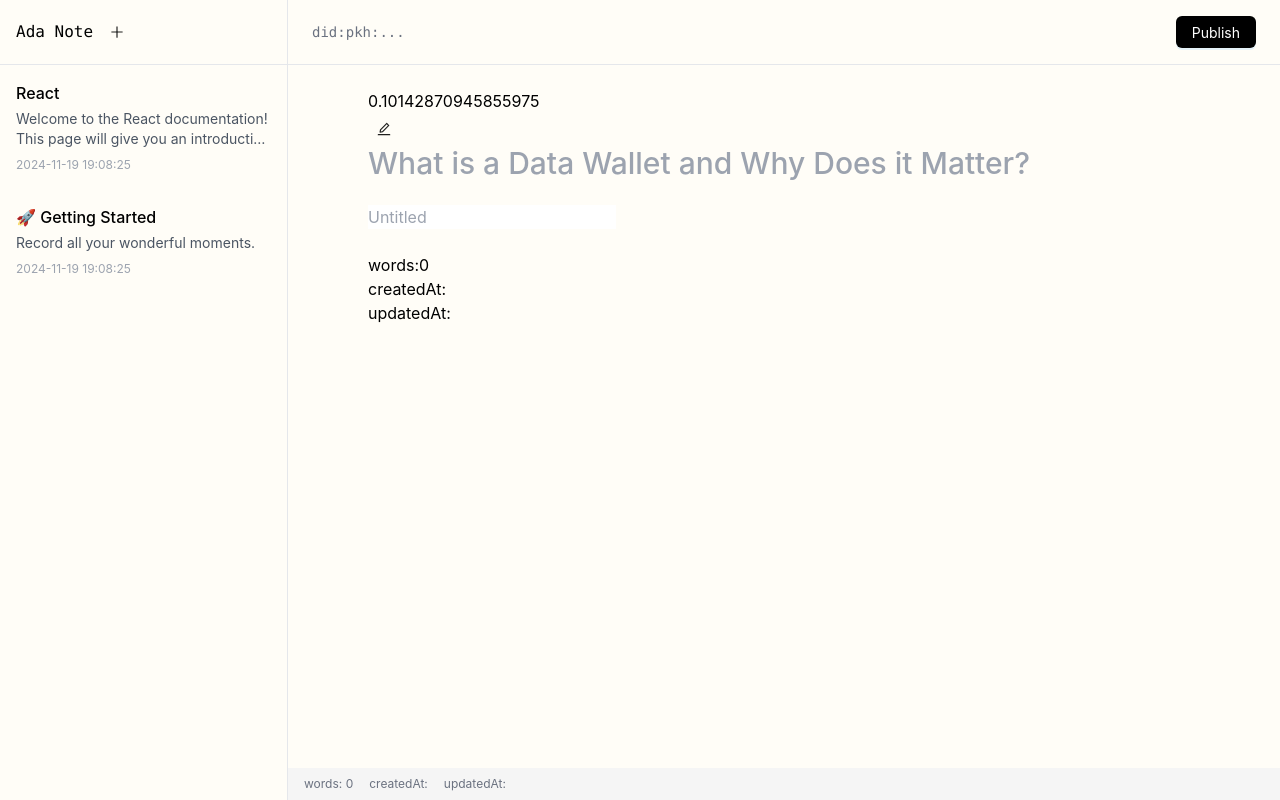
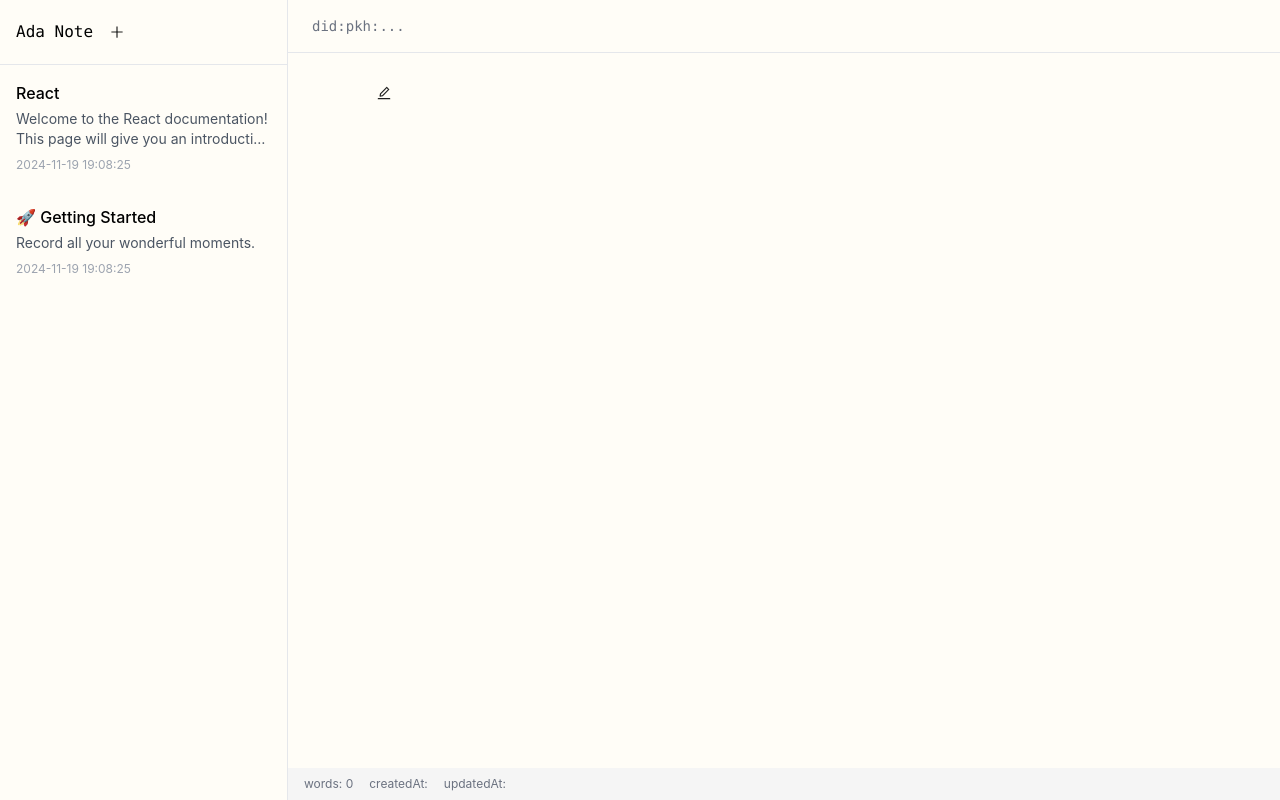
Before and after one commit to shivamangina/ada-box, a React (Create React App) app: page /#/ in a window 1280 px wide. Built offline with nearby package versions, Linux system fonts and the light colour scheme.

Commit message:
feat: Add Context

```diff
--- a/src/components/editor/Editor.tsx
+++ b/src/components/editor/Editor.tsx
@@ -65,8 +65,8 @@ const Editor: ForwardRefRenderFunction<EditorHandle, Props> = ({ selectedPost, m
 
     return (
         <div>
-            <div>
-                <input placeholder="Untitled" value={title} onChange={handleChangeTitle} />
+            <div className="text-3xl font-medium bg-transparent border-none outline-none mb-6">
+                {mode === Mode.Edit ? <input placeholder="Untitled" value={title} onChange={handleChangeTitle} /> : <div>{title}</div>}
             </div>
             {mode === Mode.Edit && <EditorMenu editor={editor} />}
 
@@ -74,19 +74,11 @@ const Editor: ForwardRefRenderFunction<EditorHandle, Props> = ({ selectedPost, m
                 <EditorContent editor={editor} />
             </div>
 
-            <div>
-                <div>
-                    <span>words:</span>
-                    <span>{charCount}</span>
-                </div>
-                <div>
-                    <span>createdAt:</span>
-                    <span>{formatDate(selectedPost?.createdAt)}</span>
-                </div>
-                <div>
-                    <span>updatedAt:</span>
-                    <span>{formatDate(selectedPost?.updatedAt)}</span>
-                </div>
+            {/* Footer */}
+            <div className="fixed bottom-0 left-72 right-0 bg-[#f5f5f5] px-4 py-2 text-xs text-gray-500 flex space-x-4">
+                <span>words: {charCount}</span>
+                <span>createdAt: {selectedPost?.createdAt && formatDate(selectedPost.createdAt)}</span>
+                <span>updatedAt: {selectedPost?.updatedAt && formatDate(selectedPost.updatedAt)}</span>
             </div>
         </div>
     )
--- /dev/null
+++ b/src/context/ContextProvider.tsx
@@ -0,0 +1,26 @@
+/* eslint-disable @typescript-eslint/no-explicit-any */
+import React, { useContext, useReducer } from "react"
+import { initialState } from "./initialState"
+import { GlobalReducer } from "./GlobalReducer"
+
+export const GlobalContext = React.createContext(initialState)
+
+export const GlobalProvider = ({ children }: any) => {
+    const [state, dispatch] = useReducer(GlobalReducer, initialState)
+
+    function setAppLoading(data: any) {
+        dispatch({
+            type: "SET_LOADING",
+            payload: data,
+        })
+    }
+
+    const value = {
+        ...state,
+        setAppLoading,
+    }
+
+    return <GlobalContext.Provider value={value}>{children}</GlobalContext.Provider>
+}
+
+export const useGlobalContext = () => useContext(GlobalContext)
--- /dev/null
+++ b/src/context/GlobalReducer.ts
@@ -0,0 +1,12 @@
+export const GlobalReducer = (state: any, action: { type: any; payload: any }) => {
+    switch (action.type) {
+        case "SET_LOADING":
+            return {
+                ...state,
+                appLoading: action.payload,
+            }
+
+        default:
+            return state
+    }
+}
--- /dev/null
+++ b/src/context/initialState.ts
@@ -0,0 +1,6 @@
+export const initialState: any = {
+    appLoading: false,
+    version: "1.0.0",
+
+    setAppLoading: () => Promise.resolve(),
+}
--- a/src/utils/index.ts
+++ b/src/utils/index.ts
@@ -1,20 +1,16 @@
-import dayjs from "dayjs";
+import dayjs from "dayjs"
 
-export function getAddressFromDid(did: string) {
-  return did.slice(did.lastIndexOf(":") + 1);
-}
-
-export function formatDate(date:any) {
-  if (!date) {
-    return "";
-  }
-  return dayjs(date).format("YYYY-MM-DD HH:mm:ss");
+export function formatDate(date: any) {
+    if (!date) {
+        return ""
+    }
+    return dayjs(date).format("YYYY-MM-DD HH:mm:ss")
 }
 
 export function getShareLink(id: string) {
-  if (window.location.href.includes("localhost")) {
-    return "http://localhost:5222/#/post/" + id;
-  }
+    if (window.location.href.includes("localhost")) {
+        return "http://localhost:5222/#/post/" + id
+    }
 
-  return "https://arazzo.netlify.app/#/post/" + id;
+    return "https://arazzo.netlify.app/#/post/" + id
 }
--- a/src/utils/storage.js
+++ /dev/null
@@ -1,52 +0,0 @@
-const store = {
-    storage: window.localStorage,
-    name: "localStorage",
-    session: {
-        name: "sessionStorage",
-        storage: window.sessionStorage,
-    },
-}
-
-function serialize(val) {
-    return JSON.stringify(val)
-}
-
-function deserialize(val) {
-    try {
-        return JSON.parse(val)
-    } catch (e) {
-        return val || undefined
-    }
-}
-
-const api = {
-    setItem(key, val) {
-        this.storage.setItem(key, serialize(val))
-    },
-    getItem(key) {
-        return deserialize(this.storage.getItem(key))
-    },
-    removeItem(key) {
-        this.storage.removeItem(key)
-    },
-    clear() {
-        this.storage.clear()
-    },
-    getAll() {
-        const storage = this.storage
-        const ret = {}
-
-        for (let i = 0; i < this.storage.length; i++) {
-            const key = storage.key(i)
-            ret[key] = this.getItem(key)
-        }
-
-        return ret
-    },
-}
-
-Object.assign(store, api)
-
-Object.assign(store.session, api)
-
-export default store
--- a/src/views/PostEditor.tsx
+++ b/src/views/PostEditor.tsx
@@ -2,7 +2,6 @@ import React, { useState, useRef } from "react"
 import Editor from "../components/editor/Editor"
 import { Button, Tooltip, Spin } from "antd"
 import { PlusOutlined, EyeOutlined, EditOutlined, ShareAltOutlined } from "@ant-design/icons"
-
 import classnames from "classnames"
 import { EditorHandle, Mode, Post } from "../types"
 import { formatDate, getShareLink } from "../utils"
@@ -71,16 +70,12 @@ function PostEditor() {
                                     <Button icon={<ShareAltOutlined />} type="text" />
                                 </CopyToClipboard>
                             )}
-                            <Button type="primary" className="bg-black">
-                                Publish
-                            </Button>
                         </div>
                     </div>
 
                     {/* Editor Area */}
                     <div className="max-w-4xl mx-auto px-8 py-6">
                         <div>
-                            <div>{Math.random()}</div>
                             <div>
                                 {selectedPost ? (
                                     <>
@@ -102,24 +97,8 @@ function PostEditor() {
                                 )}
                             </div>
                         </div>
-                        <input
-                            type="text"
-                            placeholder="What is a Data Wallet and Why Does it Matter?"
-                            className="w-full text-3xl font-medium bg-transparent border-none outline-none mb-6"
-                        />
-                        <Editor
-                            selectedPost={selectedPost}
-                            ref={editorRef}
-                            mode={mode}
-                            // className="prose max-w-none"
-                        />
-                    </div>
 
-                    {/* Footer */}
-                    <div className="fixed bottom-0 left-72 right-0 bg-[#f5f5f5] px-4 py-2 text-xs text-gray-500 flex space-x-4">
-                        <span>words: {0}</span>
-                        <span>createdAt: {selectedPost?.createdAt && formatDate(selectedPost.createdAt)}</span>
-                        <span>updatedAt: {selectedPost?.updatedAt && formatDate(selectedPost.updatedAt)}</span>
+                        <Editor selectedPost={selectedPost} ref={editorRef} mode={mode} />
                     </div>
                 </div>
             </div>
```
Also changed, not shown: package.json (indentation only), 1 other file (tests, documents, lock files or other folders).
